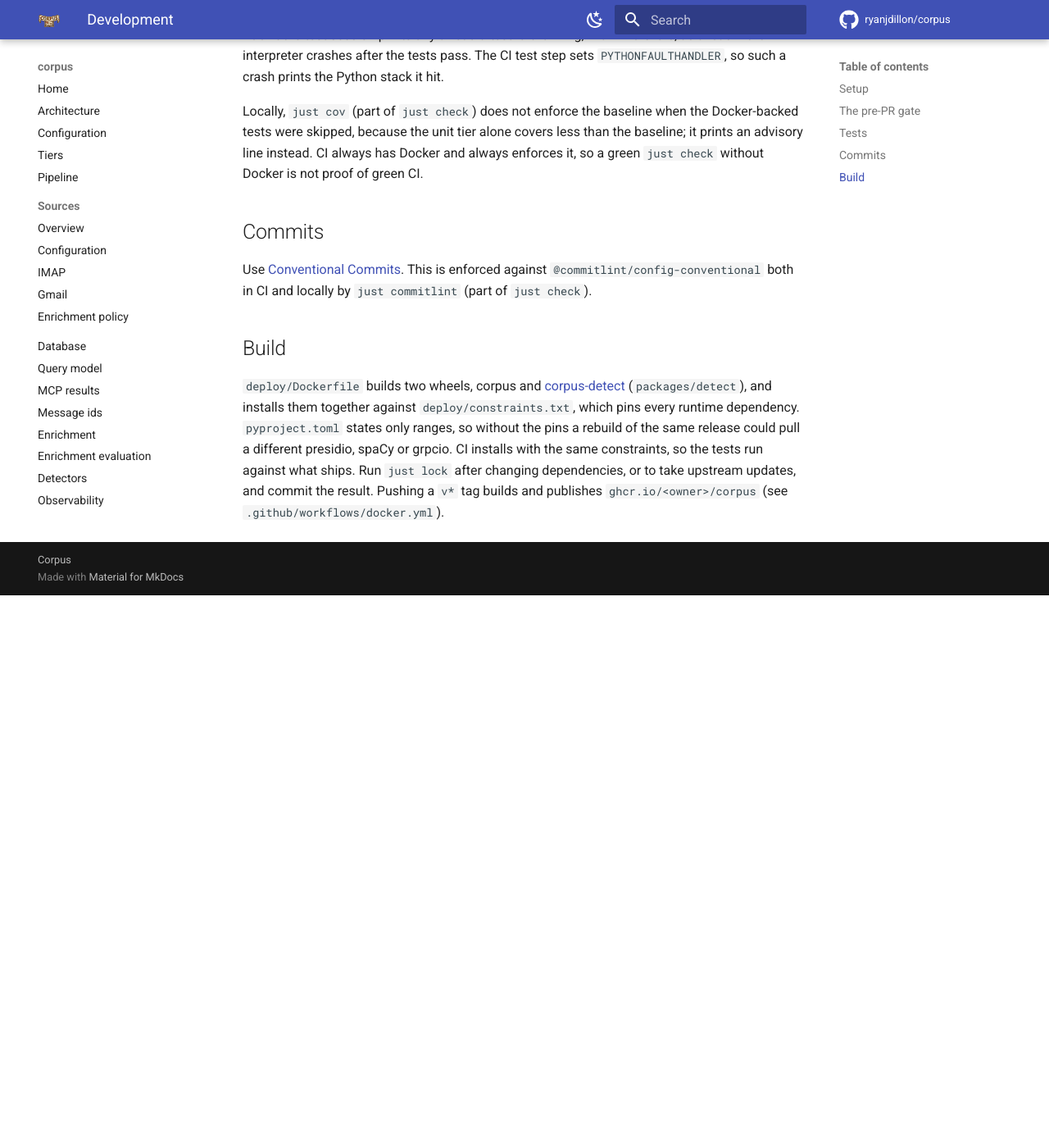
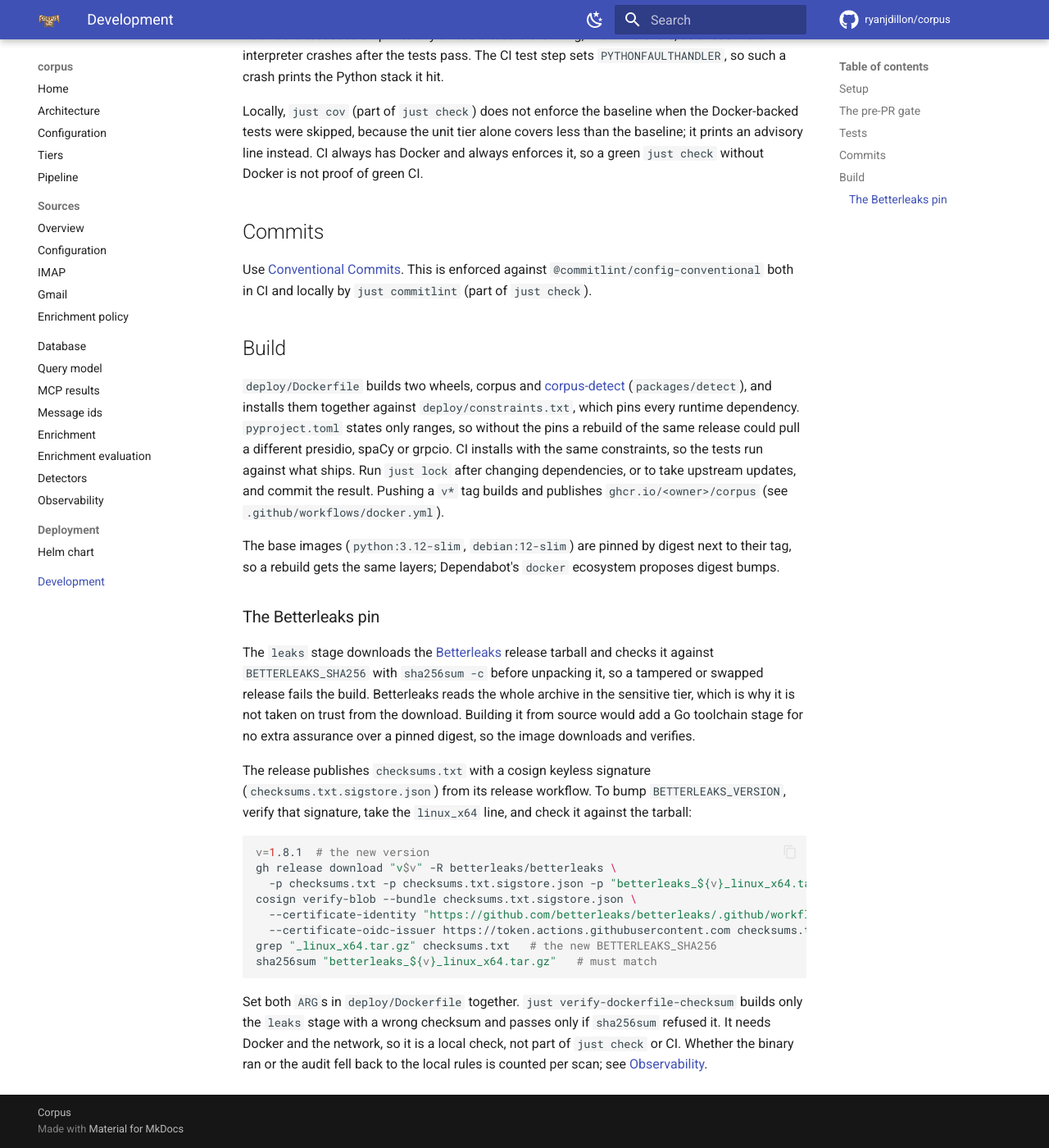
Before and after one commit to ryanjdillon/corpus, an MkDocs documentation site: the page built from docs/development.md, in a window 1280 px wide and 1400 px high, scrolled down 944 px. Shown: the whole window at 82% size. Built offline with MkDocs 1.6.1 and Material for MkDocs 9.7.7, drawn with Linux system fonts in a browser that asks for light colours; comment, search, counter and statistics services are not loaded; before the commit the page ends 1670 px from its top, so only the background shows below that.

Commit message:
build(docker): verify the Betterleaks download and pin base images by digest (DIL-695)
Check the Betterleaks v1.8.1 tarball against a pinned BETTERLEAKS_SHA256 taken
from the release checksums.txt, whose cosign bundle was verified against the
release workflow. Pin python:3.12-slim (both stages) and debian:12-slim by
digest, add `just verify-dockerfile-checksum` to prove a wrong checksum fails
the build, enable dependabot for the docker ecosystem, and document the bump
procedure.

````diff
--- a/docs/development.md
+++ b/docs/development.md
@@ -64,3 +64,39 @@
 the tests run against what ships. Run `just lock` after changing dependencies, or
 to take upstream updates, and commit the result. Pushing a `v*` tag builds and
 publishes `ghcr.io/<owner>/corpus` (see `.github/workflows/docker.yml`).
+
+The base images (`python:3.12-slim`, `debian:12-slim`) are pinned by digest
+next to their tag, so a rebuild gets the same layers; Dependabot's `docker`
+ecosystem proposes digest bumps.
+
+### The Betterleaks pin
+
+The `leaks` stage downloads the [Betterleaks](detect.md#settings) release
+tarball and checks it against `BETTERLEAKS_SHA256` with `sha256sum -c` before
+unpacking it, so a tampered or swapped release fails the build. Betterleaks
+reads the whole archive in the sensitive tier, which is why it is not taken on
+trust from the download. Building it from source would add a Go toolchain stage
+for no extra assurance over a pinned digest, so the image downloads and verifies.
+
+The release publishes `checksums.txt` with a cosign keyless signature
+(`checksums.txt.sigstore.json`) from its release workflow. To bump
+`BETTERLEAKS_VERSION`, verify that signature, take the `linux_x64` line, and
+check it against the tarball:
+
+```bash
+v=1.8.1  # the new version
+gh release download "v$v" -R betterleaks/betterleaks \
+  -p checksums.txt -p checksums.txt.sigstore.json -p "betterleaks_${v}_linux_x64.tar.gz"
+cosign verify-blob --bundle checksums.txt.sigstore.json \
+  --certificate-identity "https://github.com/betterleaks/betterleaks/.github/workflows/release.yml@refs/tags/v$v" \
+  --certificate-oidc-issuer https://token.actions.githubusercontent.com checksums.txt
+grep "_linux_x64.tar.gz" checksums.txt   # the new BETTERLEAKS_SHA256
+sha256sum "betterleaks_${v}_linux_x64.tar.gz"   # must match
+```
+
+Set both `ARG`s in `deploy/Dockerfile` together. `just verify-dockerfile-checksum`
+builds only the `leaks` stage with a wrong checksum and passes only if
+`sha256sum` refused it. It needs Docker and the network, so it is a local
+check, not part of `just check` or CI. Whether the binary ran or the audit fell
+back to the local rules is counted per scan; see
+[Observability](observability.md#credential-scanner-fallback).
````
Also changed, not shown: 3 other files.
